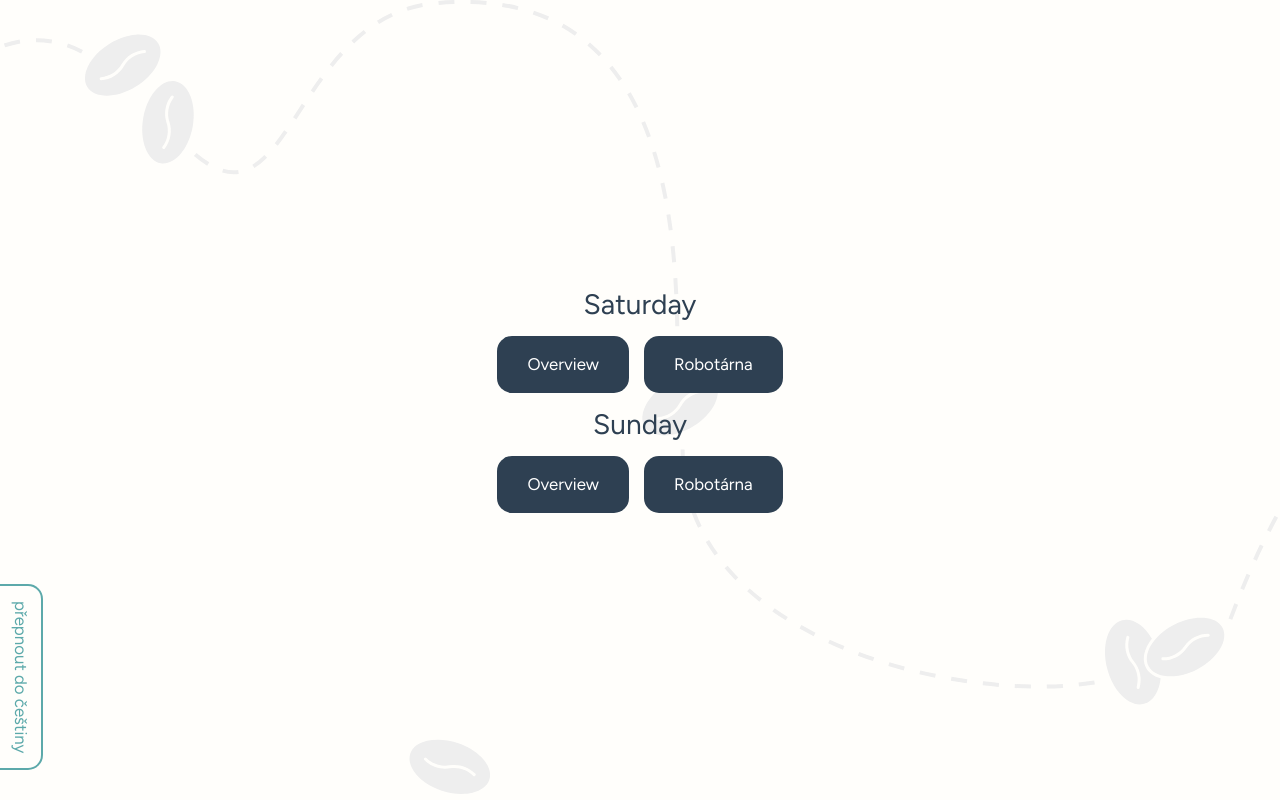
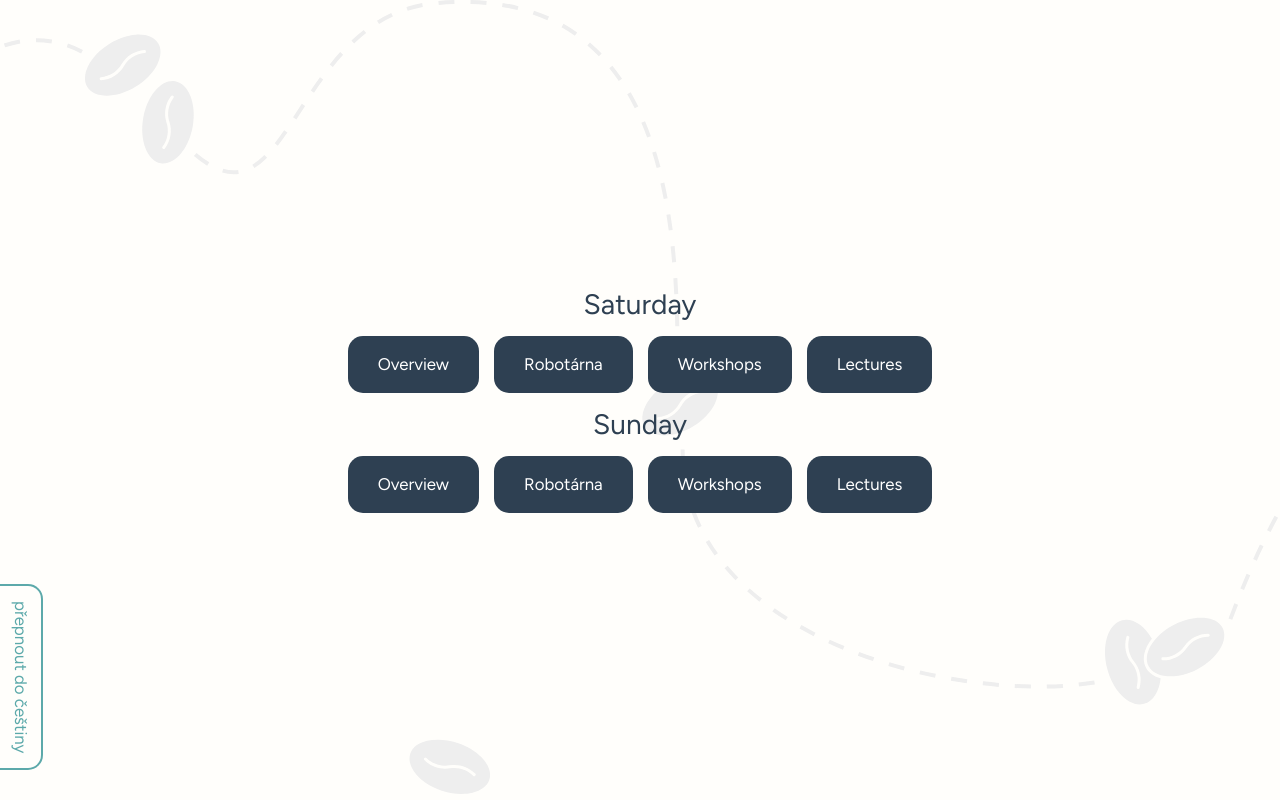
Before and after one commit to baristalive/roastfestival.eu, a Next.js app: page /en/print in a window 1280 px wide. Built offline with nearby package versions, Linux system fonts and the light colour scheme.

Commit message:
feat: add printable schedules for workshops and lectures
Signed-off-by: Tomas Coufal <coufal.tom@gmail.com>

```diff
--- /dev/null
+++ b/app/[lang]/print/[day]/kaple/page.tsx
@@ -0,0 +1,90 @@
+"use client";
+
+import { StationIcon } from "@/app/[lang]/components/StationIcon";
+import { HOURS } from "@/app/[lang]/sections/Program";
+import dictionaries, {
+  DayIdsType,
+  Presenter,
+  SupportedLanguages,
+} from "@/app/dictionaries/all";
+import { CSSProperties } from "react";
+import "./print.css";
+import Footer from "../../components/Footer";
+import Header from "../../components/Header";
+import { getTimeString } from "@/app/utils/time";
+import ExportedImage from "next-image-export-optimizer";
+import Flag from "@/app/icons/cz";
+type SchedulePropsType = {
+  params: { lang: SupportedLanguages; day: DayIdsType };
+};
+
+const Schedule = ({ params }: SchedulePropsType) => {
+  const lang = dictionaries[params.lang as SupportedLanguages];
+
+  const day = lang.program.filter((d) => d.$ref === params.day)[0];
+
+  const schedule = day.schedule
+    .filter((s) => ["lecture"].includes(s.track))
+    .flatMap((s) => s.schedule)[0];
+
+  if (day?.schedule === undefined || day.schedule.length <= 0) {
+    return null;
+  }
+
+  return (
+    <div className="flex h-full flex-col  justify-between gap-8 px-2 pt-2">
+      <Header category="lecture" />
+      <div className="watermark2 flex h-full flex-col gap-4">
+        {schedule.map((s) => {
+          const presenter = lang.presenters[
+            s.$ref as keyof typeof lang.presenters
+          ] as Presenter;
+          return (
+            <div
+              className="rounded-[8rem] bg-[var(--black)] p-2 pr-12 pb-8 text-[var(--white)]"
+              key={s.$ref}
+            >
+              <div className="flex gap-10">
+                <div className="relative z-20">
+                  <div
+                    className={`flex h-[240px] w-[240px] items-center justify-center overflow-hidden rounded-full bg-white ${presenter.modalProps?.className !== undefined ? presenter.modalProps?.className : "p-4"}`}
+                  >
+                    <ExportedImage
+                      src={`/images/promoted/${presenter.logo}`}
+                      alt={presenter.name}
+                      width={240}
+                      height={240}
+                    />
+                  </div>
+                </div>
+                <div className="flex flex-col gap-4 py-6">
+                  <div className="text-2xl font-bold">
+                    {getTimeString(s.start)} - {getTimeString(s.end)}
+                  </div>
+                  <div className="font-normal">
+                    <h6 className="text-2xl">{presenter.subheading}</h6>
+                  </div>
+                  <h2 className="text-5xl font-bold">{presenter.name}</h2>
+                  <div className="font-normal">
+                    {Array.isArray(presenter.annotation) ? (
+                      presenter.annotation.map((p) => (
+                        <p className="text-lg" key={p}>
+                          {p}
+                        </p>
+                      ))
+                    ) : (
+                      <p className="text-lg">{presenter.annotation}</p>
+                    )}
+                  </div>
+                </div>
+              </div>
+            </div>
+          );
+        })}
+      </div>
+      <Footer />
+    </div>
+  );
+};
+
+export default Schedule;
--- /dev/null
+++ b/app/[lang]/print/[day]/kaple/print.css
@@ -0,0 +1,13 @@
+@page {
+    size: A3 portrait;
+}
+
+@media print {
+    body {
+        margin: 5mm 5mm 5mm 5mm;
+        height: calc(100% - 10mm);
+    }
+    html {
+        height: 100vh;
+    }
+}
--- /dev/null
+++ b/app/[lang]/print/[day]/stolarna/page.tsx
@@ -0,0 +1,90 @@
+"use client";
+
+import { StationIcon } from "@/app/[lang]/components/StationIcon";
+import { HOURS } from "@/app/[lang]/sections/Program";
+import dictionaries, {
+  DayIdsType,
+  Presenter,
+  SupportedLanguages,
+} from "@/app/dictionaries/all";
+import { CSSProperties } from "react";
+import "./print.css";
+import Footer from "../../components/Footer";
+import Header from "../../components/Header";
+import { getTimeString } from "@/app/utils/time";
+import ExportedImage from "next-image-export-optimizer";
+import Flag from "@/app/icons/cz";
+type SchedulePropsType = {
+  params: { lang: SupportedLanguages; day: DayIdsType };
+};
+
+const Schedule = ({ params }: SchedulePropsType) => {
+  const lang = dictionaries[params.lang as SupportedLanguages];
+
+  const day = lang.program.filter((d) => d.$ref === params.day)[0];
+
+  const schedule = day.schedule
+    .filter((s) => ["workshop"].includes(s.track))
+    .flatMap((s) => s.schedule)[0];
+
+  if (day?.schedule === undefined || day.schedule.length <= 0) {
+    return null;
+  }
+
+  return (
+    <div className="flex h-full flex-col  justify-between gap-8 px-2 pt-2">
+      <Header category="workshop" />
+      <div className="watermark2 flex h-full flex-col gap-4">
+        {schedule.map((s) => {
+          const presenter = lang.presenters[
+            s.$ref as keyof typeof lang.presenters
+          ] as Presenter;
+          return (
+            <div
+              className="rounded-[8rem] bg-[var(--black)] p-2 pr-12 pb-8 text-[var(--white)]"
+              key={s.$ref}
+            >
+              <div className="flex gap-10">
+                <div className="relative z-20">
+                  <div
+                    className={`flex h-[240px] w-[240px] items-center justify-center overflow-hidden rounded-full bg-white ${presenter.modalProps?.className !== undefined ? presenter.modalProps?.className : "p-4"}`}
+                  >
+                    <ExportedImage
+                      src={`/images/promoted/${presenter.logo}`}
+                      alt={presenter.name}
+                      width={240}
+                      height={240}
+                    />
+                  </div>
+                </div>
+                <div className="flex flex-col gap-4 py-6">
+                  <div className="text-2xl font-bold">
+                    {getTimeString(s.start)} - {getTimeString(s.end)}
+                  </div>
+                  <div className="font-normal">
+                    <h6 className="text-2xl">{presenter.subheading}</h6>
+                  </div>
+                  <h2 className="text-5xl font-bold">{presenter.name}</h2>
+                  <div className="font-normal">
+                    {Array.isArray(presenter.annotation) ? (
+                      presenter.annotation.map((p) => (
+                        <p className="text-lg" key={p}>
+                          {p}
+                        </p>
+                      ))
+                    ) : (
+                      <p className="text-lg">{presenter.annotation}</p>
+                    )}
+                  </div>
+                </div>
+              </div>
+            </div>
+          );
+        })}
+      </div>
+      <Footer />
+    </div>
+  );
+};
+
+export default Schedule;
--- /dev/null
+++ b/app/[lang]/print/[day]/stolarna/print.css
@@ -0,0 +1,13 @@
+@page {
+    size: A3 portrait;
+}
+
+@media print {
+    body {
+        margin: 5mm 5mm 5mm 5mm;
+        height: calc(100% - 10mm);
+    }
+    html {
+        height: 100vh;
+    }
+}
--- a/app/[lang]/print/page.tsx
+++ b/app/[lang]/print/page.tsx
@@ -37,6 +37,18 @@ const Print = ({ params }: PrintPropsType) => {
               >
                 Robotárna
               </Link>
+              <Link
+                href={`./print/${k}/stolarna`}
+                className=" nav rounded-2xl bg-[var(--black)] p-4 px-8 text-lg text-[var(--white)]"
+              >
+                {lang.programCategory.workshop}
+              </Link>
+              <Link
+                href={`./print/${k}/kaple`}
+                className=" nav rounded-2xl bg-[var(--black)] p-4 px-8 text-lg text-[var(--white)]"
+              >
+                {lang.programCategory.lecture}
+              </Link>
             </div>
           </React.Fragment>
         ))}
--- a/app/dictionaries/all.ts
+++ b/app/dictionaries/all.ts
@@ -15,16 +15,19 @@ const preprocess = (data: typeof shared) => {
     Object.entries(data.presenters).map(([id, presenter]) => {
       const schedule = data.program.reduce((accDay, day) => {
         const fromDay = day.schedule.reduce((accTrack, track) => {
-          const fromTrack = track.schedule.reduce((accTrack, slot) => {
+          const fromTrack = track.schedule.reduce((accTrack, row) => {
+            const fromRow = row.reduce((accRow, slot) => {
               if (slot.$ref === id) {
-              accTrack.push({
+                accRow.push({
                   start: slot.start,
                   end: slot.end,
                   track: track.track as keyof typeof shared.programCategory,
                   day: day.$ref,
                 });
               }
-            return accTrack;
+              return accRow;
+            }, [] as ProgramItem[]);
+            return [...accTrack, ...fromRow];
           }, [] as ProgramItem[]);
           return [...accTrack, ...fromTrack];
         }, [] as ProgramItem[]);
--- a/app/dictionaries/cz.json
+++ b/app/dictionaries/cz.json
@@ -403,7 +403,7 @@
     "espresso": "Espresso bar",
     "espresso_milk": "Čestní hosté",
     "lecture": "Přednášky",
-    "workshop": "Workshop",
+    "workshop": "Workshopy",
     "party": "Další program",
     "overview": "Přehled",
     "robotarna": "Pražírny"
--- a/app/dictionaries/en.json
+++ b/app/dictionaries/en.json
@@ -403,7 +403,7 @@
     "espresso": "Espresso bar",
     "espresso_milk": "Honored guests",
     "lecture": "Lectures",
-    "workshop": "Workshop",
+    "workshop": "Workshops",
     "party": "Extras",
     "overview": "Overview",
     "robotarna": "Roasters"
```
Lines whose indentation alone changed are shown as unchanged.
